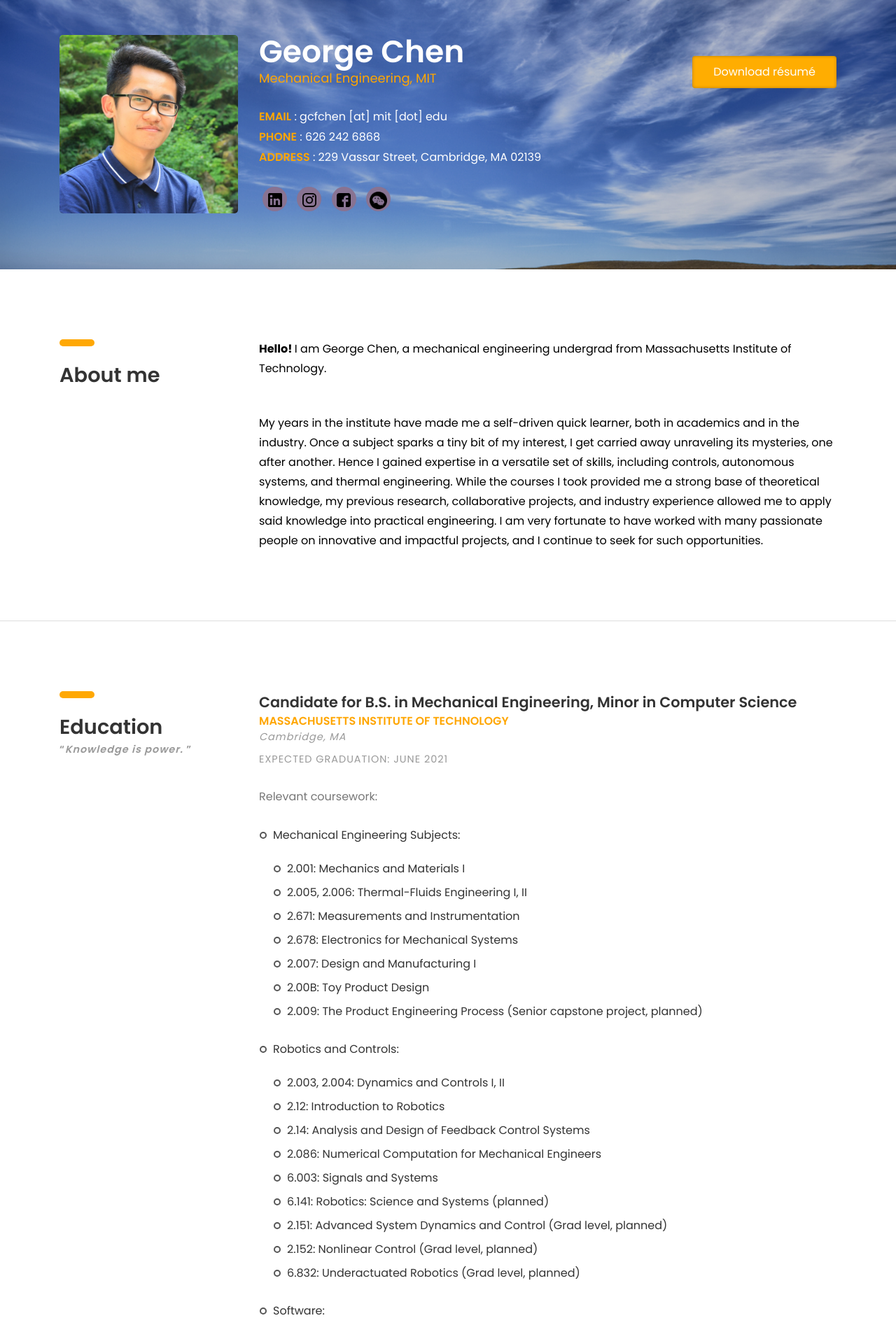
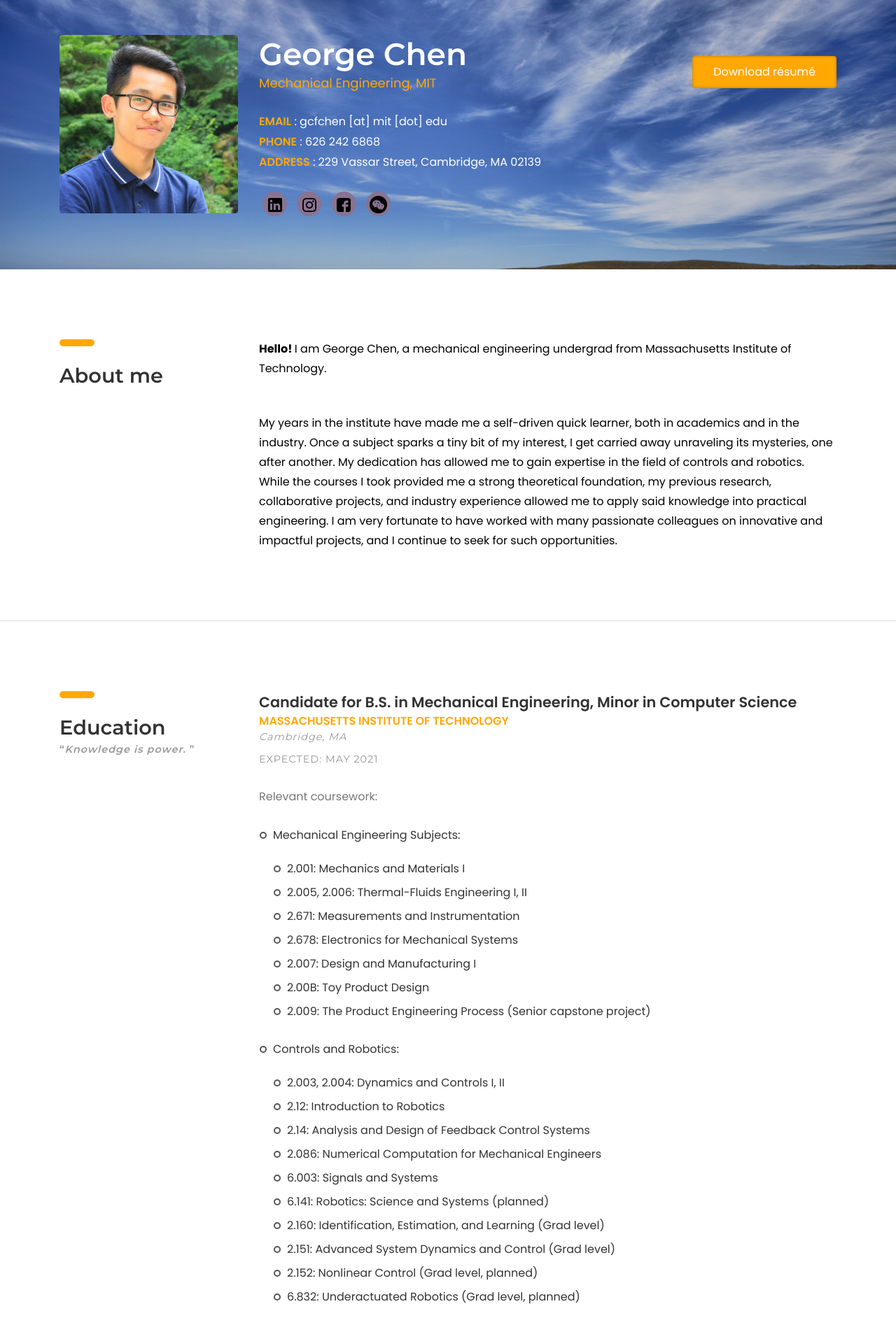
Before and after one commit to gcfc/myrepos, a PHP site: page / in a window 1280 px wide. Shown: the part 54-1938 px from the top of the page at 70% size. Run offline with PHP 8.4, Linux system fonts and the light colour scheme; some libraries are stand-ins or nearby versions.

Commit message:
minor front-end update

```diff
--- a/css/styles.css
+++ b/css/styles.css
@@ -61,7 +61,7 @@ ul,
 span,
 li,
 img,
-inpot,
+input,
 button {
     margin: 0;
     padding: 0;
@@ -79,8 +79,9 @@ h6 {
 
 h1,
 h2,
-h3 {
-    font-family: 'Poppins', cursive;
+h3,
+h6 {
+    font-family: 'Montserrat', cursive;
 }
 
 p {
@@ -219,7 +220,7 @@ b.max-bold {
 }
 
 .font-yellow {
-    color: #FFA600;
+    color: #FFA804;
 }
 
 .font-semi-white {
@@ -261,7 +262,7 @@ b.max-bold {
     border-radius: 5px;
     padding: 30px 40px 20px;
     margin-bottom: 50px;
-    background: #FFAD01;
+    background: #FFA804;
     color: #fff;
 }
 
@@ -337,7 +338,7 @@ b.max-bold {
     float: right;
     margin-top: 30px;
     box-shadow: inset 0 0px 4px rgba(0, 0, 0, .3);
-    background: #FFAD01;
+    background: #FFA804;
     color: #fff;
     -webkit-transition: all .2s ease;
     transition: all .2s ease;
@@ -478,7 +479,7 @@ b.max-bold {
     border-radius: 10px;
     z-index: 1;
     box-shadow: 0 0 0 8px rgba(255, 171, 0, .4);
-    background: #FFAB00;
+    background: #FFA804;
 }
 
 .education .list>li {
--- a/index.html
+++ b/index.html
@@ -13,19 +13,15 @@
     <!-- Font -->
 
     <link href="https://fonts.googleapis.com/css?family=Poppins:400,500,600,700%7CAllura" rel="stylesheet">
+    <link href="https://fonts.googleapis.com/css2?family=Montserrat:ital,wght@0,100;0,200;0,300;0,400;0,500;0,600;0,700;0,800;0,900" rel="stylesheet">
 
     <!-- Stylesheets -->
 
     <link href="css/bootstrap.css" rel="stylesheet">
-
     <link href="css/ionicons.css" rel="stylesheet">
-
     <link href="css/fluidbox.min.css" rel="stylesheet">
-
     <link href="css/styles.css" rel="stylesheet">
-
     <link href="css/responsive.css" rel="stylesheet">
-
     <link rel="stylesheet" href="owlcarousel/owl.carousel.min.css">
     <link rel="stylesheet" href="owlcarousel/owl.theme.default.min.css">
     <style>
@@ -58,7 +54,7 @@
         </div>
     </nav>
 
-    <section id="intro-section" class="intro-section">
+    <section id="intro-section" class="intro-section" style="z-index: 0">
         <div class="container">
 
             <div class="intro">
@@ -71,7 +67,7 @@
                     <!-- col-sm-8 -->
 
                     <div class="col-sm-10 col-md-5 col-lg-6">
-                        <h2 style="font-size: 44px"><b>George Chen</b></h2>
+                        <h2 style="font-size: 44px; line-height: 1.25;"><b>George Chen</b></h2>
                         <h4 class="font-yellow" style="font-size: 18px">Mechanical Engineering, MIT</h4>
                         <ul class="information enable-select margin-tb-30">
                             <li><b class="font-yellow">EMAIL</b> : gcfchen [at] mit [dot] edu</li>
@@ -119,9 +115,9 @@
                         <strong>Hello! </strong>I am George Chen, a mechanical engineering undergrad from Massachusetts Institute of Technology.
                     </p>
                     <p class="margin-b-50" style="color: black; line-height: 1.75em">
-                        My years in the institute have made me a self-driven quick learner, both in academics and in the industry. Once a subject sparks a tiny bit of my interest, I get carried away unraveling its mysteries, one after another. Hence I gained expertise in a versatile
-                        set of skills, including controls, autonomous systems, and thermal engineering. While the courses I took provided me a strong base of theoretical knowledge, my previous research, collaborative projects, and industry experience
-                        allowed me to apply said knowledge into practical engineering. I am very fortunate to have worked with many passionate people on innovative and impactful projects, and I continue to seek for such opportunities.
+                        My years in the institute have made me a self-driven quick learner, both in academics and in the industry. Once a subject sparks a tiny bit of my interest, I get carried away unraveling its mysteries, one after another. My dedication has allowed me to
+                        gain expertise in the field of controls and robotics. While the courses I took provided me a strong theoretical foundation, my previous research, collaborative projects, and industry experience allowed me to apply said knowledge
+                        into practical engineering. I am very fortunate to have worked with many passionate colleagues on innovative and impactful projects, and I continue to seek for such opportunities.
                     </p>
                 </div>
                 <!-- col-sm-9 -->
@@ -151,7 +147,7 @@
                         <h4><b>Candidate for B.S. in Mechanical Engineering, Minor in Computer Science</b></h4>
                         <h5 class="font-yellow"><b>MASSACHUSETTS INSTITUTE OF TECHNOLOGY</b></h5>
                         <h6 class="font-lite-black"> <i>Cambridge, MA</i></h6>
-                        <h6 class="font-lite-black margin-t-10">EXPECTED GRADUATION: JUNE 2021</h6>
+                        <h6 class="font-lite-black margin-t-10">EXPECTED: MAY 2021</h6>
                         <p class="margin-tb-30">
                             <h8>Relevant coursework:</h8>
                             <ul class="list margin-b-30">
@@ -163,10 +159,10 @@
                                         <li>2.678: Electronics for Mechanical Systems </li>
                                         <li>2.007: Design and Manufacturing I </li>
                                         <li>2.00B: Toy Product Design </li>
-                                        <li>2.009: The Product Engineering Process (Senior capstone project, planned) </li>
+                                        <li>2.009: The Product Engineering Process (Senior capstone project) </li>
                                     </ul>
                                 </li>
-                                <li> Robotics and Controls: <br /><br />
+                                <li> Controls and Robotics: <br /><br />
                                     <ul class="list margin-b-30">
                                         <li>2.003, 2.004: Dynamics and Controls I, II</li>
                                         <li>2.12: Introduction to Robotics</li>
@@ -174,18 +170,19 @@
                                         <li>2.086: Numerical Computation for Mechanical Engineers </li>
                                         <li>6.003: Signals and Systems </li>
                                         <li>6.141: Robotics: Science and Systems (planned) </li>
-                                        <li>2.151: Advanced System Dynamics and Control (Grad level, planned)</li>
+                                        <li>2.160: Identification, Estimation, and Learning (Grad level)</li>
+                                        <li>2.151: Advanced System Dynamics and Control (Grad level)</li>
                                         <li>2.152: Nonlinear Control (Grad level, planned)</li>
                                         <li>6.832: Underactuated Robotics (Grad level, planned)</li>
                                     </ul>
                                 </li>
-                                <li> Software: <br /><br />
+                                <li> Computer Science: <br /><br />
                                     <ul class="list margin-b-30">
                                         <li>6.S080: Introduction to Python </li>
                                         <li>6.009: Fundamentals of Programming </li>
                                         <li>6.034: Artificial Intelligence</li>
                                         <li>6.006: Introduction to Algorithms</li>
-                                        <li>6.036: Introduction to Machine Learning (planned)</li>
+                                        <li>6.036: Introduction to Machine Learning</li>
                                     </ul>
                                 </li>
                             </ul>
@@ -239,12 +236,13 @@
                         <h4><b>Dexai Robotics</b></h4>
                         <h5 class="font-yellow"><b>Robotics Engineer Extern</b></h5>
                         <h6 class="font-lite-black"> <i>Somerville, MA</i></h6>
-                        <h6 class="font-lite-black margin-t-10">JAN 2020</h6>
-                        <p class="margin-tb-30">A robotics startup automating the food assembly process, with robot arms using utensils to scoop and pick ingredients. </p>
+                        <h6 class="font-lite-black margin-t-10">WINTER 2020</h6>
+                        <p class="margin-tb-30">A robotics startup automating the food assembly process, with robot arms using utensils to scoop and dispense ingredients. </p>
                         <p class="margin-tb-30">Skills used: Python, C++, Linux, CMake </p>
                         <ul class="list margin-tb-30">
-                            <li>Developed and tested an API that interfaces between Python and C++ using Pybind11, enabling integration and reinforcement learning training in OpenAI Gym environment</li>
-                            <li>Wrote CMake scripts to compile and link to existing dependencies in codebase</li>
+                            <li>Developed and tested an API that interfaces between Python and C++ using an open-source package named Pybind11 </li>
+                            <li>Established framework for reinforcement learning training in the OpenAI Gym environment </li>
+                            <li>Wrote CMake scripts to compile and link to existing dependencies in codebase </li>
                         </ul>
                     </div>
                     <!-- experience -->
@@ -259,7 +257,7 @@
                         <ul class="list margin-b-30">
                             <li>Designed and iteratively prototyped a distributed IMU sensor system to measure articulation angle of instrumentation tractor-trailer trucks in Arduino</li>
                             <li>Tested and evaluated performance of the sensor system in MATLAB, optimized its accuracy via sensor fusion with GPS using Kalman Filter, designed interface PCB layout to read and write CAN messages</li>
-                            <li>Validated ADAS front camera systems by overlaying lane lines on recorded videos using computer vision in Python (OpenCV)</li>
+                            <li>Validated ADAS front camera systems by processing recorded videos using computer vision in Python (OpenCV)</li>
                             <li>Assisted in engine noise testing and durability testing efforts, assembled brake pressure transducers and CAN bus harnesses for steering / handling tests</li>
                         </ul>
                     </div>
@@ -294,7 +292,7 @@
                             <li>Calculated center of mass and other inertial and dynamic properties of the nanosatellite to ensure orbital stability using Solidworks and Microsoft Excel</li>
                         </ul>
                         <!-- GALLERY -->
-                        <div id="owl-demo7" class="owl-carousel owl-theme">
+                        <div id="owl-demo7" class="owl-carousel owl-theme" style="z-index: 0">
                             <div class="item" style="margin-top: auto"> <img src="images/SSL/1block_diagram.jpg" alt=""> </div>
                             <div class="item" style="width: 70%; margin: auto"> <img src="images/SSL/2heater.jpg" alt=""> </div>
                             <div class="item"> <img src="images/SSL/4PIDfan.jpg" alt=""> </div>
@@ -335,7 +333,7 @@
                         <p class="margin-tb-30"> </p>
                         <p class="margin-tb-30">Skills used: ROS, Gazebo, C++, Linux </p>
                         <ul class="list margin-tb-30">
-                            <li>Developed a simulated model of a self-balancing Segway robot in the Gazebo environment</li>
+                            <li>Developed a URDF model of a self-balancing Segway robot in the Gazebo simulation environment</li>
                         </ul>
                     </div>
 
@@ -348,7 +346,7 @@
                             <li>Won first place in the autonomous race out of ~60 students</li>
                         </ul>
                         <!-- GALLERY -->
-                        <div id="owl-demo6" class="owl-carousel owl-theme">
+                        <div id="owl-demo6" class="owl-carousel owl-theme" style="z-index: 0">
                             <div class="item-video">
                                 <iframe src="https://www.youtube.com/embed/Wbp6DE6aanY" allowfullscreen></iframe>
                             </div>
@@ -368,7 +366,7 @@
                             <li>Programmed the robot in Arduino to respond to commands from a PlayStation game controller</li>
                         </ul>
                         <!-- GALLERY -->
-                        <div id="owl-demo5" class="owl-carousel owl-theme owl-centered">
+                        <div id="owl-demo5" class="owl-carousel owl-theme" style="z-index: 0">
                             <div class="item"> <img src="images/2.007/1.jpg" alt=""> </div>
                             <div class="item"> <img src="images/2.007/2.jpg" alt=""> </div>
                             <div class="item" style="width: 50%; margin: auto"> <img src="images/2.007/3.jpg" alt=""> </div>
@@ -389,7 +387,7 @@
                             <li>Delivered presentation of design ideas to an audience of more than 300 people</li>
                         </ul>
                         <!-- GALLERY -->
-                        <div id="owl-demo4" class="owl-carousel owl-theme">
+                        <div id="owl-demo4" class="owl-carousel owl-theme" style="z-index: 0">
                             <div class="item-video">
                                 <iframe src="https://player.vimeo.com/video/271886755"></iframe>
                             </div>
@@ -413,7 +411,7 @@
                             <li>Attended lectures on branches within engineering, interplanetary missions, and global engineering challenges</li>
                         </ul>
                         <!-- GALLERY -->
-                        <div id="owl-demo3" class="owl-carousel owl-theme owl-centered">
+                        <div id="owl-demo3" class="owl-carousel owl-theme" style="z-index: 0">
                             <div class="item-video">
                                 <iframe src="https://www.youtube.com/embed/r-_ybVE1Jr0" allowfullscreen></iframe>
                             </div>
@@ -727,26 +725,26 @@
                     <form action="http://web.mit.edu/bin/cgiemail/gcfchen/www/mail.txt" class="bg-light p-4 p-md-5 contact-form" method="post">
                         <!-- enctype="text/plain">-->
                         <div class="form-group">
-                            <input type="text" class="form-control" name="required-name" placeholder="Your Name">
+                            <input type="text" class="form-control" name="required-name" placeholder="Name" style="font-family: 'Poppins', serif;">
                         </div>
                         <div class="form-group">
-                            <input type="text" class="form-control" name="required-email" placeholder="Your Email">
+                            <input type="text" class="form-control" name="required-email" placeholder="Email" style="font-family: 'Poppins', serif;">
                         </div>
                         <div class="form-group">
-                            <input type="text" class="form-control" name="phone" placeholder="Your Phone Number (optional)">
+                            <input type="text" class="form-control" name="phone" placeholder="Phone number (optional)" style="font-family: 'Poppins', serif;">
                         </div>
                         <div class="form-group">
-                            <input type="text" class="form-control" name="subject" placeholder="Subject">
+                            <input type="text" class="form-control" name="subject" placeholder="Subject" style="font-family: 'Poppins', serif;">
                         </div>
                         <!-- <div class="form-group">
                             <input type="text" class="form-control" name="answer" placeholder="To prove you're not a robot, what is 1 plus one?">
                         </div> -->
                         <div class="form-group">
-                            <textarea cols="30" rows="7" name="message" class="form-control" placeholder="Enter your message here!"></textarea>
+                            <textarea cols="30" rows="7" name="message" class="form-control" placeholder="Enter your message here!" style="font-size: 16px; font-family: 'Poppins', serif;"></textarea>
                         </div>
                         <div class="form-group">
-                            <input type="submit" value="Send Message" class="btn btn-primary py-3 px-2.5">
-                            <input type="reset" value="Clear All" class="btn btn-primary py-3 px-2.5">
+                            <input type="submit" value="Send Message" class="btn btn-primary py-2.5 px-2.5" style="font-family: 'Poppins', serif;">
+                            <input type="reset" value="Clear All" class="btn btn-primary py-2.5 px-2.5" style="font-family: 'Poppins', serif;">
                             <input type="hidden" name="cgiemail-mailopt" value="sync">
                         </div>
                         <input type="hidden" name="success" value="http://www.mit.edu/~gcfchen/success.html">
@@ -759,9 +757,9 @@
     <footer id="footer">
         <p class="footer" style="color:white; font-size: 16px">
             Thank you for visiting, Visitor #
-            <a href="#">
+            <!-- <a href="#">
                 <img src="http://hitwebcounter.com/counter/counter.php?page=7129109&style=0025&nbdigits=5&type=page&initCount=200">
-            </a> ! <br />
+            </a> ! <br /> -->
             <script>
                 document.write((new Date().getMonth() + 1) + '/' + new Date().getDate() + '/' + new Date().getFullYear());
             </script>
@@ -870,6 +868,13 @@
             if (e.which === 123) {
                 return false;
             }
+            if (e.ctrlKey &&
+                (e.keyCode === 67 ||
+                    e.keyCode === 86 ||
+                    e.keyCode === 85 ||
+                    e.keyCode === 117)) {
+                return false;
+            }
         });
     </script>
 
@@ -900,7 +905,7 @@
         }('(3(){(3 a(){8{(3 b(2){7((\'\'+(2/2)).6!==1||2%5===0){(3(){}).9(\'4\')()}c{4}b(++2)})(0)}d(e){g(a,f)}})()})();', 17, 17, '||i|function|debugger|20|length|if|try|constructor|||else|catch||5000|setTimeout'.split('|'), 0, {}))
     </script>
 
-    <script type="text/javascript">
+    <!-- <script type="text/javascript">
         var sc_project = 12096732;
         var sc_invisible = 1;
         var sc_security = "bb9b9e78";
@@ -910,7 +915,7 @@
     <noscript><div class="statcounter"><a title="Web Analytics"
     href="https://statcounter.com/" target="_blank"><img class="statcounter"
     src="https://c.statcounter.com/12096732/0/bb9b9e78/1/" alt="Web
-    Analytics"></a></div></noscript>
+    Analytics"></a></div></noscript> -->
 </body>
 
 </html>
--- a/success.html
+++ b/success.html
@@ -26,14 +26,14 @@
     <link rel="stylesheet" href="https://cdnjs.cloudflare.com/ajax/libs/font-awesome/4.7.0/css/font-awesome.min.css">
 </head>
 
-<body style="background-color: rgb(223, 223, 223)" class="disable-select">
+<body style="background-color: white" class="disable-select">
     <nav class="navbar navbar-expand-lg ftco_navbar ftco-navbar-light site-navbar-target" id="ftco-navbar" style="background-color: #FFA804">
         <div class="container">
             <a class="navbar-brand" href="index.html">GC</a>
         </div>
     </nav>
 
-    <div class="jumbotron text-xs-center" style="background-color: rgb(223, 223, 223)">
+    <div class="jumbotron text-xs-center" style="background-color: white">
         <i class="fa fa-check-circle" style="font-size:144px;color:green"></i>
         <br /> <br />
         <h1 class="display-3">Thank You!</h1>
```
Also changed, not shown: README.md, 1 other file.
